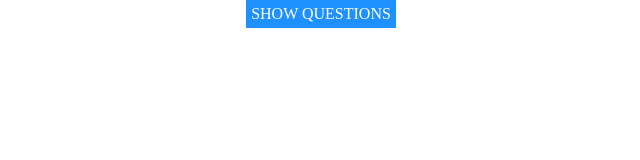
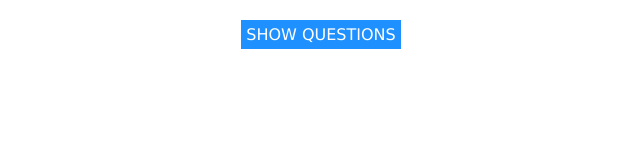
Before and after one commit to jaiminator/JS_Quiz, a plain HTML site: page index.html in a window 1280 px wide. Shown: the whole page, without its empty margins (319-959 px from the left). Drawn offline with Linux system fonts and the light colour scheme.

Commit message:
Mejora en estilos

```diff
--- a/styles.css
+++ b/styles.css
@@ -1,4 +1,6 @@
 body{
+    font-family: Verdana;
+    padding: 20px;
     text-align: center;
     display: flex;
     flex-direction: column;
```
